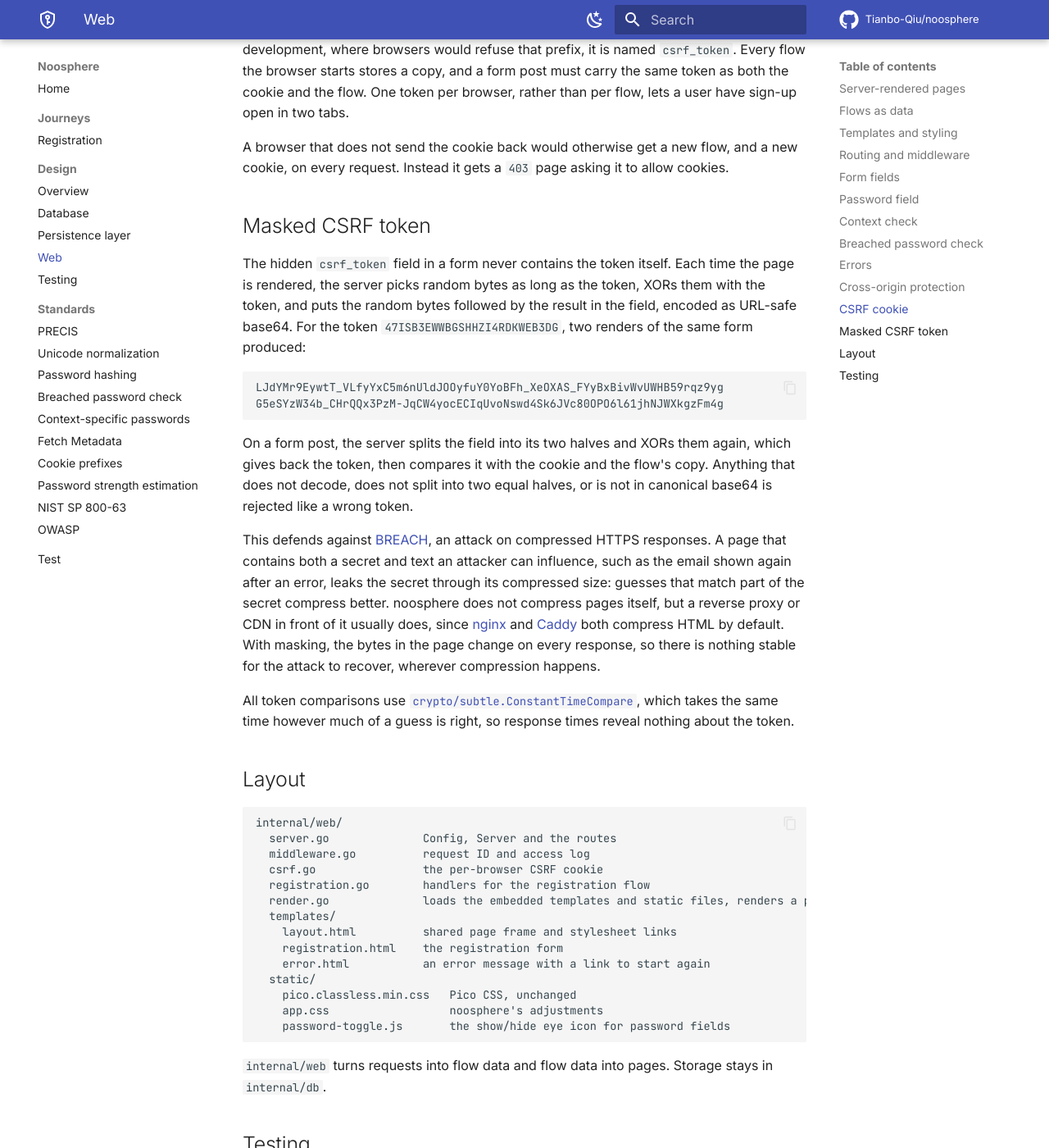
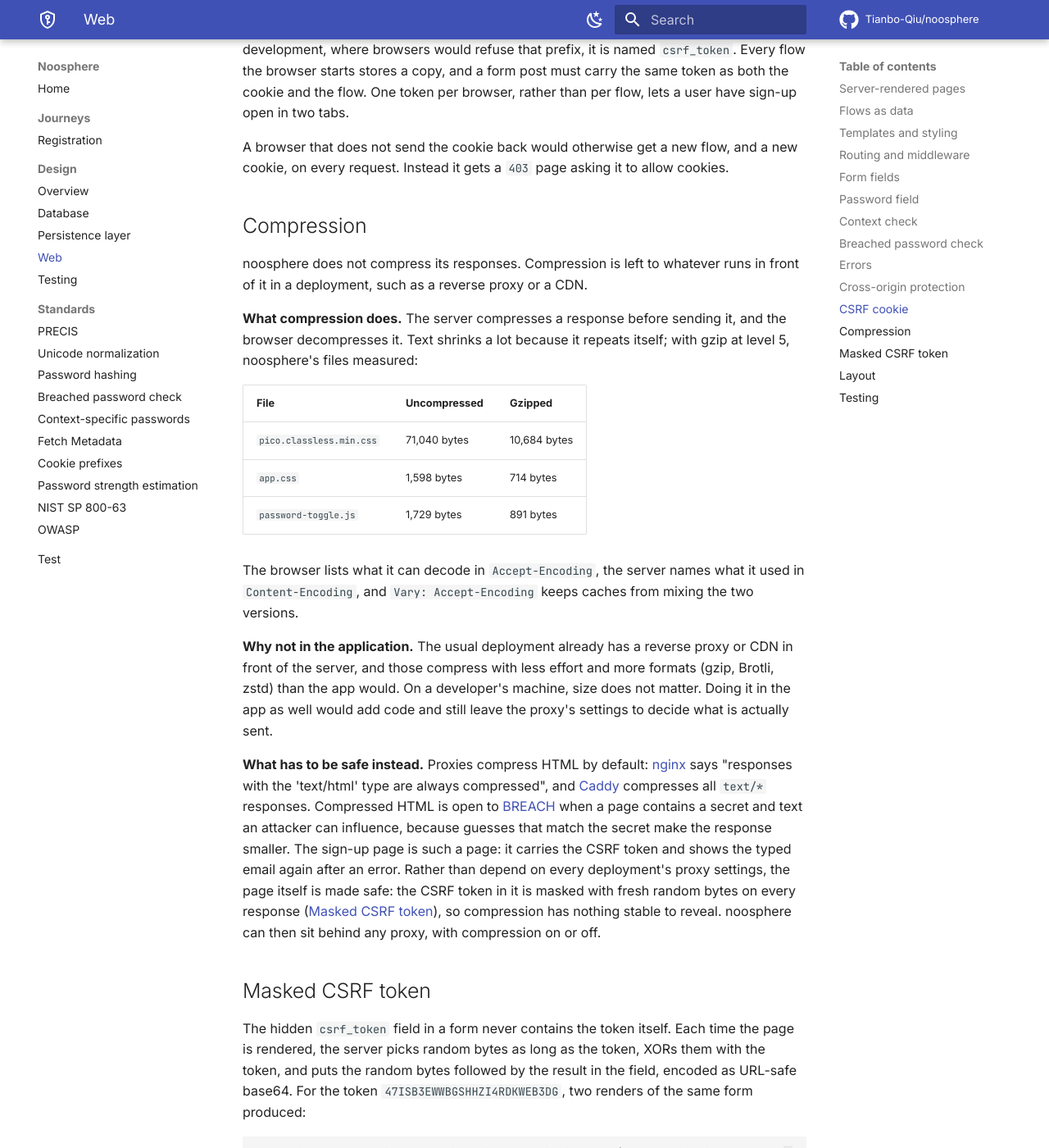
Before and after one commit to Tianbo-Qiu/noosphere, an MkDocs documentation site: the page built from docs/design/web.md, in a window 1280 px wide and 1400 px high, scrolled down 5700 px. Shown: the whole window at 82% size. Built offline with MkDocs 1.6.1 and Material for MkDocs 9.7.7, drawn with Linux system fonts in a browser that asks for light colours; comment, search, counter and statistics services are not loaded.

Commit message:
note for compression

```diff
--- a/docs/design/web.md
+++ b/docs/design/web.md
@@ -112,6 +112,24 @@ Each browser gets one random CSRF token, in an `HttpOnly`, `SameSite=Lax` cookie
 
 A browser that does not send the cookie back would otherwise get a new flow, and a new cookie, on every request. Instead it gets a `403` page asking it to allow cookies.
 
+## Compression
+
+noosphere does not compress its responses. Compression is left to whatever runs in front of it in a deployment, such as a reverse proxy or a CDN.
+
+**What compression does.** The server compresses a response before sending it, and the browser decompresses it. Text shrinks a lot because it repeats itself; with gzip at level 5, noosphere's files measured:
+
+| File | Uncompressed | Gzipped |
+|---|---|---|
+| `pico.classless.min.css` | 71,040 bytes | 10,684 bytes |
+| `app.css` | 1,598 bytes | 714 bytes |
+| `password-toggle.js` | 1,729 bytes | 891 bytes |
+
+The browser lists what it can decode in `Accept-Encoding`, the server names what it used in `Content-Encoding`, and `Vary: Accept-Encoding` keeps caches from mixing the two versions.
+
+**Why not in the application.** The usual deployment already has a reverse proxy or CDN in front of the server, and those compress with less effort and more formats (gzip, Brotli, zstd) than the app would. On a developer's machine, size does not matter. Doing it in the app as well would add code and still leave the proxy's settings to decide what is actually sent.
+
+**What has to be safe instead.** Proxies compress HTML by default: [nginx](https://nginx.org/en/docs/http/ngx_http_gzip_module.html) says "responses with the 'text/html' type are always compressed", and [Caddy](https://caddyserver.com/docs/caddyfile/directives/encode) compresses all `text/*` responses. Compressed HTML is open to [BREACH](https://en.wikipedia.org/wiki/BREACH) when a page contains a secret and text an attacker can influence, because guesses that match the secret make the response smaller. The sign-up page is such a page: it carries the CSRF token and shows the typed email again after an error. Rather than depend on every deployment's proxy settings, the page itself is made safe: the CSRF token in it is masked with fresh random bytes on every response ([Masked CSRF token](#masked-csrf-token)), so compression has nothing stable to reveal. noosphere can then sit behind any proxy, with compression on or off.
+
 ## Masked CSRF token
 
 The hidden `csrf_token` field in a form never contains the token itself. Each time the page is rendered, the server picks random bytes as long as the token, XORs them with the token, and puts the random bytes followed by the result in the field, encoded as URL-safe base64. For the token `47ISB3EWWBGSHHZI4RDKWEB3DG`, two renders of the same form produced:
```
